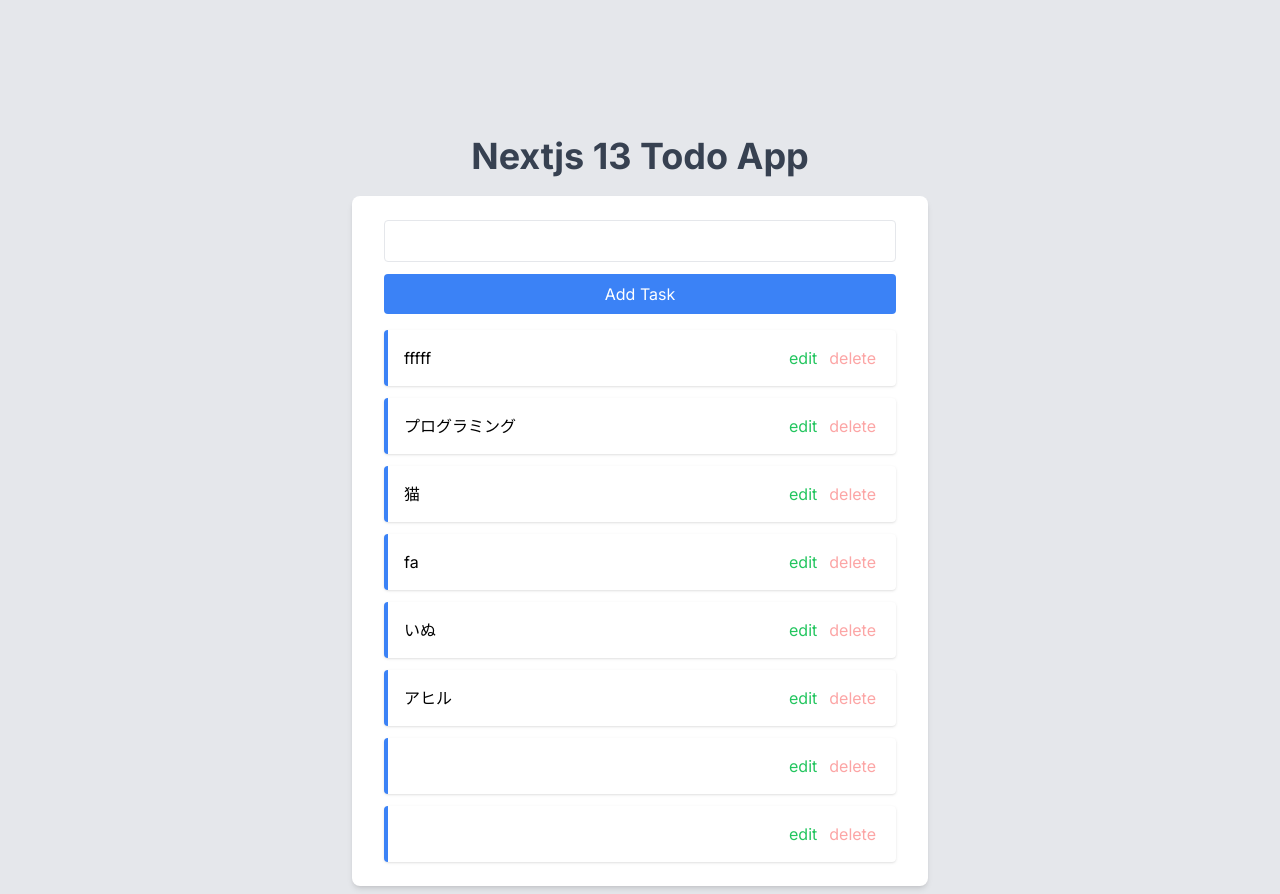
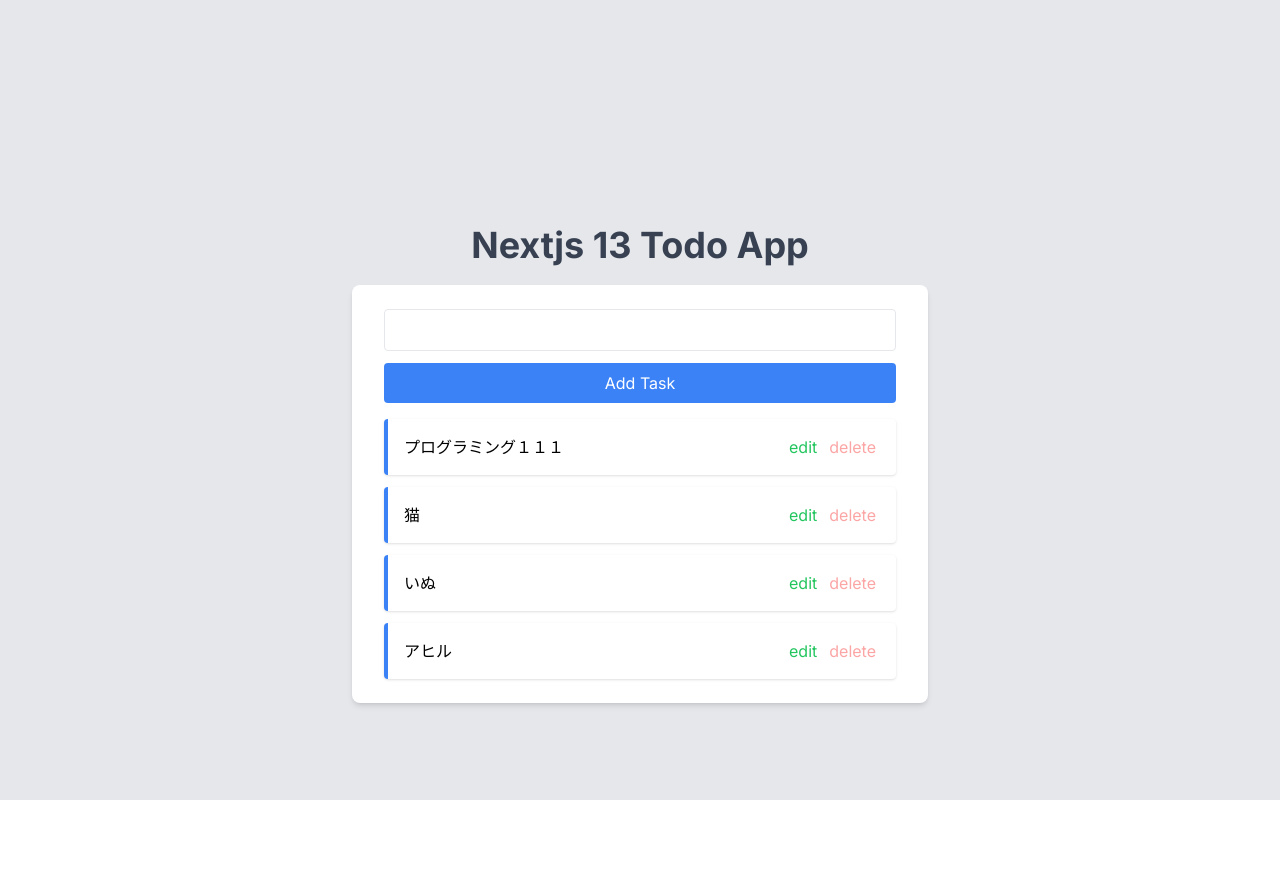
Before and after one commit to mozumasu/nexJs-Todo-app, a Next.js app: page / in a window 1280 px wide. After the commit the page ends 800 px from the top, so only its background shows below. Built offline with nearby package versions, Linux system fonts and the light colour scheme; data requests are answered from the project's data file.

Commit message:
削除機能追加

```diff
--- a/src/app/components/Task.tsx
+++ b/src/app/components/Task.tsx
@@ -1,5 +1,5 @@
 'use client';
-import { EditTask } from '@/page/api';
+import { deleteTask, editTask } from '@/page/api';
 import { TaskType } from '@/page/types';
 import React, { useEffect, useRef, useState } from 'react';
 
@@ -22,8 +22,11 @@
     setIsEditing(true);
   };
   const handleSave = async () => {
-    await EditTask(task.id, editedTaskTitle);
+    await editTask(task.id, editedTaskTitle);
     setIsEditing(false);
+  };
+  const handleDelete = async () => {
+    await deleteTask(task.id);
   };
 
   return (
@@ -55,7 +58,9 @@
           </button>
         )}
 
-        <button className="text-red-300 mr-1">delete</button>
+        <button className="text-red-300 mr-1" onClick={handleDelete}>
+          delete
+        </button>
       </div>
     </li>
   );
--- a/src/app/data/todo.json
+++ b/src/app/data/todo.json
@@ -1,20 +1,12 @@
 {
   "tasks": [
     {
-      "text": "fffff",
-      "id": "1"
-    },
-    {
-      "text": "プログラミング",
+      "text": "プログラミング１１１",
       "id": "2"
     },
     {
       "id": "3",
       "text": "猫"
-    },
-    {
-      "id": "4",
-      "text": "fa"
     },
     {
       "id": "acc46f87-49b2-44ed-a743-018c0b7207c2",
@@ -23,14 +15,6 @@
     {
       "id": "31105462-db19-45f1-aa60-8b44f5585380",
       "text": "アヒル"
-    },
-    {
-      "id": "db2294b0-16a7-4137-b558-525330f2408b",
-      "text": ""
-    },
-    {
-      "id": "20d16cd0-eede-42cf-8cb6-567fbd0cbd9b",
-      "text": ""
     }
   ]
 }
--- a/src/page/api.tsx
+++ b/src/page/api.tsx
@@ -22,7 +22,7 @@
 };
 
 //タスク編集API
-export const EditTask = async (
+export const editTask = async (
   id: string,
   newText: string
 ): Promise<TaskType[]> => {
@@ -35,3 +35,13 @@
 
   return updatedTask;
 };
+//タスク削除API
+export const deleteTask = async (id: string): Promise<TaskType[]> => {
+  const res = await fetch(`http://localhost:3001/tasks/${id}`, {
+    method: 'DELETE',
+    headers: { 'Content-Type': 'application/json' },
+  });
+  const deleteTask = await res.json();
+
+  return deleteTask;
+};
```
